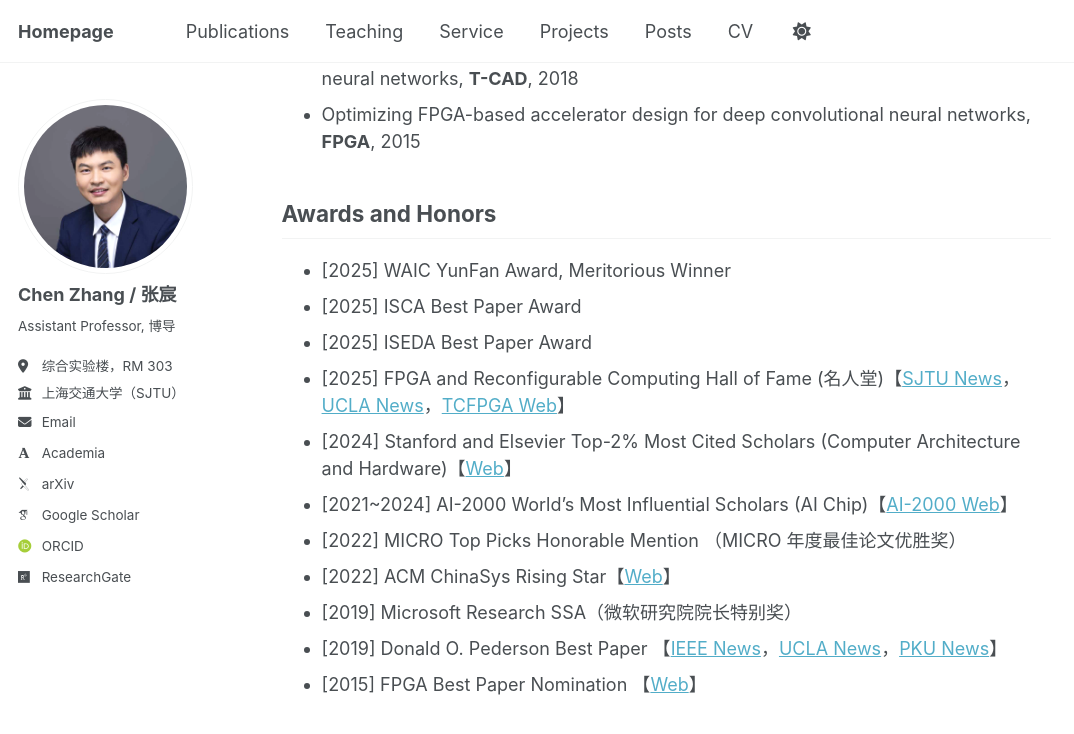
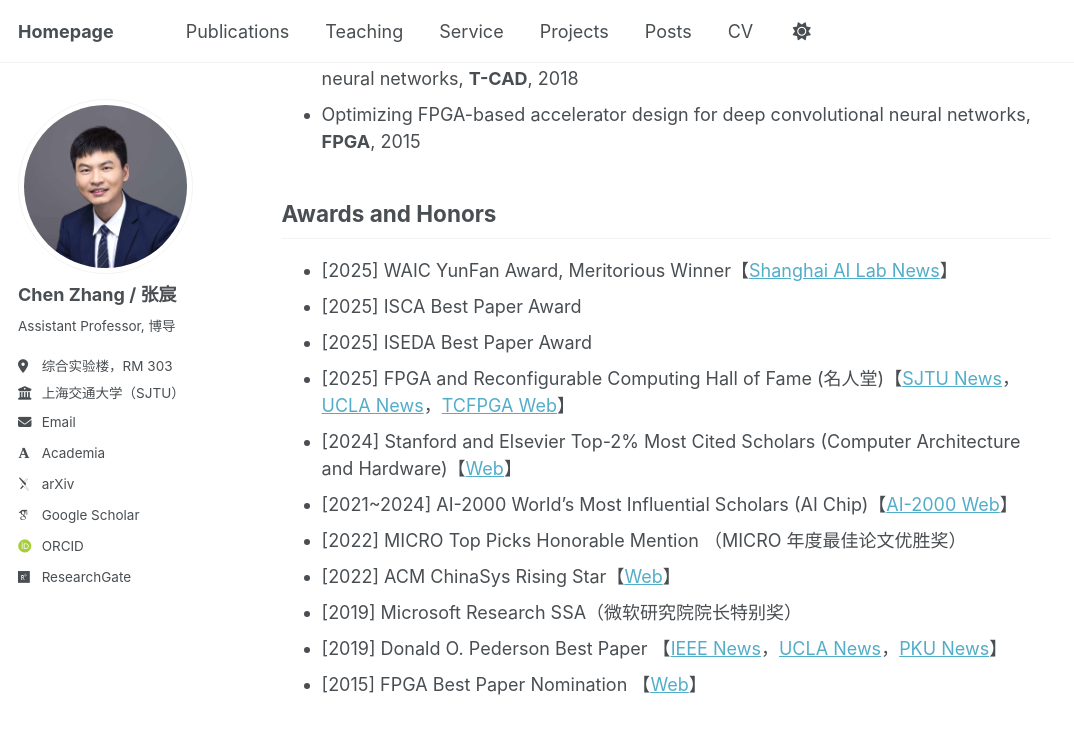
Before and after one commit to chenzhangsjtu/chenzhangsjtu.github.io, a Jekyll site: the page built from _pages/about.md, in a window 1280 px wide and 900 px high, scrolled down 1548 px. Shown: the top 734 px of the window, without its empty margins (0-1074 px from the left). Built offline with Jekyll 4.4.1, drawn with Linux system fonts in a browser that asks for light colours; some web fonts are replaced.

Commit message:
Update about.md

```diff
--- a/_pages/about.md
+++ b/_pages/about.md
@@ -37,7 +37,7 @@ I have published over 30 papers in top-tier conferences and journals, including
 
 
 ## Awards and Honors
-- [2025] WAIC YunFan Award, Meritorious Winner
+- [2025] WAIC YunFan Award, Meritorious Winner【[Shanghai AI Lab News](https://mp.weixin.qq.com/s/tZo4lPEPPP1Xp94KbycziQ)】
 - [2025] ISCA Best Paper Award
 - [2025] ISEDA Best Paper Award
 - [2025] FPGA and Reconfigurable Computing Hall of Fame (名人堂)【[SJTU News](https://mp.weixin.qq.com/s/ZKNA4BI9bxbInRNhaJVlLg)，[UCLA News](https://www.cs.ucla.edu/professor-jason-cong-and-co-authors-inducted-into-the-class-of-2025-fpga-and-reconfigurable-computing-hall-of-fame/)，[TCFPGA Web](https://tcfpga.org/books/hall-of-fame/page/hall-of-fame-inductees)】<!-- Since 2017, the award has been selected by a vote of the TCFPGA committee, and this is the first time it has been awarded to a scholar from the Asia-Pacific region. -->
```
